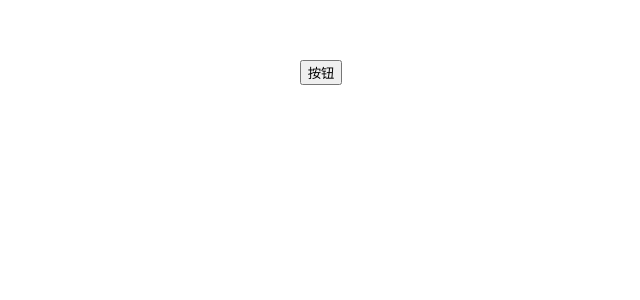
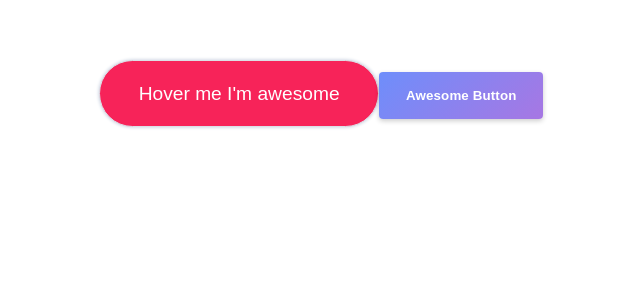
Before and after one commit to wei-zhe/vue-3d-button, a Vue app: page / in a window 1280 px wide. Shown: the top 300 px of the page, without its empty margins (319-959 px from the left). Built offline with nearby package versions, Linux system fonts and the light colour scheme.

Commit message:
mo-message

```diff
--- a/examples/App.vue
+++ b/examples/App.vue
@@ -1,6 +1,9 @@
 <template>
   <div id="app">
-    <ButtonThree>按钮</ButtonThree>
+    <ButtonThree>Hover me I'm awesome</ButtonThree>
+    <ButtonThree
+      type="threeBtn"
+    >Hover me I'm awesome</ButtonThree>
   </div>
 </template>
 
--- a/packages/buttonThree/main.vue
+++ b/packages/buttonThree/main.vue
@@ -1,43 +1,254 @@
 <template>
+  <div style="display: inline-block;">
+
     <button
-    class="el-button"
-    @click="handleClick"
-    :autofocus="autofocus"
-    :type="nativeType"
-    :class="[
-      type ? 'el-button--' + type : '',
+      @click      = "handleClick"
+      @mousemove  = 'handMousemove($event)'
+      @mouseout   = 'handMouseout($event)'
+      @mouseleave = 'handMouseleave($event)'
+      @mousedown  = 'handMousedown($event)'
+      :autofocus  = "autofocus"
+      :type       = "nativeType"
+      :style      = "{
+        'border-radius' : round,
+      }"
+      :class      = "[
+        type,
         {
-        'is-disabled': disabled,
           'is-plain': plain,
           'is-round': round,
         }
       ]"
+      data-title  = "Awesome Button"
     >
-    <span v-if="$slots.default"><slot></slot></span>
+      <span v-if="type !== 'threeBtn'"><slot></slot></span>
     </button>
+  </div>
 </template>
 <script>
   export default {
     name: 'ButtonThree',
+    data() {
+      return {
+        docStyle : '',
+      }
+    },
     props: {
       type: {             // type 类型    primary / success / warning / danger / info / text
         type: String,
-        default: 'default'
+        default: 'colorful'
       },
-      size: String,       // size 尺寸    string	medium / small / mini
+      round: {            // round	是否圆角按钮
+        type: String,
+        default: '2em',
+      },
       nativeType: {       // 原生type属性  button / submit / reset
         type: String,
         default: 'button'
       },
+      size: String,       // size 尺寸    string	medium / small / mini
       disabled: Boolean,  // disabled	是否禁用状态	boolean
       plain: Boolean,
       autofocus: Boolean, // autofocus	是否默认聚焦
-      round: Boolean,     // round	是否圆角按钮
+    },
+    mounted () {
+      document.body.onmouseup = (e) => {
+        this.documentMouseup(e);
+      }
     },
     methods: {
       handleClick(evt) {
         this.$emit('click', evt);
+      },
+      handMousemove(e){
+        switch(this.type){
+          case 'colorful':
+            this.colorfulMove(e);
+            break;
+          case 'threeBtn':
+            this.threeBtnMove(e);
+            break;
         }
+      },
+      handMouseout(e){
+        switch(this.type){
+          case 'colorful':
+            this.colorfulOut(e);
+            break;
+          case 'threeBtn':
+            break;
+        }
+      },
+      handMouseleave(e){
+        switch(this.type){
+          case 'colorful':
+            break;
+          case 'threeBtn':
+            this.threeBtnLeave(e);
+            break;
+        }
+      },
+      documentMouseup(e){
+        switch(this.type){
+          case 'colorful':
+            break;
+          case 'threeBtn':
+            this.docStyle.setProperty('--tz', '-12px')
+            break;
+        }
+      },
+      handMousedown(e){
+        switch(this.type){
+          case 'colorful':
+            break;
+          case 'threeBtn':
+            this.threeBtnDown(e);
+            break;
+        }
+      },
+      colorfulMove(e){
+        let x  = e.pageX - e.target.offsetLeft;
+        let y  = e.pageY - e.target.offsetTop;
+        let w = e.target.clientWidth  * 3;
+        let h = e.target.clientHeight * 7;
+
+        e.target.style.setProperty('--w', `${ w }px`)
+        e.target.style.setProperty('--h', `${ h }px`)
+        e.target.style.setProperty('--x', `${ x }px`)
+        e.target.style.setProperty('--y', `${ y }px`)
+
+      },
+      colorfulOut(e){
+        e.target.style.setProperty('--h', `${ 0 }px`)
+        e.target.style.setProperty('--w', `${ 0 }px`)
+      },
+      threeBtnMove(e){
+        let aElem    = e.target;
+        this.docStyle = e.target.parentNode.style;
+        let boundingClientRect = aElem.getBoundingClientRect()
+
+
+        let x = e.clientX - boundingClientRect.left
+        let y = e.clientY - boundingClientRect.top
+
+        let xc = boundingClientRect.width/2
+        let yc = boundingClientRect.height/2
+
+        let dx = x - xc
+        let dy = y - yc
+
+        this.docStyle.setProperty('--rx', `${ dy/-1 }deg`)
+        this.docStyle.setProperty('--ry', `${ dx/10 }deg`)
+      },
+      threeBtnLeave(e){
+        this.docStyle = e.target.parentNode.style;
+        this.docStyle.setProperty('--ty', '0')
+        this.docStyle.setProperty('--rx', '0')
+        this.docStyle.setProperty('--ry', '0')
+      },
+      threeBtnDown(e){
+        this.docStyle = e.target.parentNode.style;
+        this.docStyle.setProperty('--tz', '-25px')
+      },
     }
   };
 </script>
+
+<style  scoped lang="scss">
+.colorful,
+.threeBtn{
+	cursor: pointer;
+  position: relative;
+	display: inline-block;
+	text-decoration: none;
+	text-align: center;
+	user-select: none;
+	color: #fff;
+  outline:0;
+  -webkit-appearance:none;
+  box-sizing:border-box;
+  -webkit-box-sizing:border-box;
+  transition:.1s;
+  -webkit-transition:.1s;
+  -moz-user-select:none;
+  -webkit-user-select:none;
+  -ms-user-select:none;
+	padding: 1.2em 2em;
+
+}
+.colorful{
+  border-radius: 2em;
+  background: #f72359;
+  overflow: hidden;
+  font-size: 1.2em;
+  line-height:1;
+  margin:0;
+  white-space:nowrap;
+  font-weight:500;
+  border:1px solid #dcdfe6;
+  box-shadow: 0 0 3px 1px #d8dee9;
+
+  &:before {
+    content: '';
+    position: absolute;
+    left: var(--x);
+    top: var(--y);
+    width: var(--w);
+    height: var(--h);
+    background: radial-gradient(circle closest-side, #4405f7, transparent);
+    transform: translate(-50%, -50%);
+    transition: width .2s ease, height .2s ease;
+  }
+
+  >span {
+    position: relative;
+    pointer-events: none;
+  }
+
+}
+.colorful:focus,
+.colorful:hover {
+  color:#fff;
+}
+
+.threeBtn{
+  border: none;
+
+  &::before {
+		content: '';
+		position: absolute;
+		top: 0;
+		left: 0;
+		bottom: 0;
+		right: 0;
+		background: linear-gradient(135deg, #6e8efb, #a777e3);
+		border-radius: 4px;
+		transition: box-shadow .5s ease, transform .2s ease;
+		will-change: transform;
+		box-shadow: 0 2px 5px rgba(0, 0, 0, .2);
+		transform:
+			translateY(var(--ty, 0))
+			rotateX(var(--rx, 0))
+			rotateY(var(--ry, 0))
+			translateZ(var(--tz, -12px));
+	}
+
+	&:hover::before {
+		box-shadow: 0 5px 15px rgba(0, 0, 0, .3);
+	}
+
+	&::after {
+		position: relative;
+		display: inline-block;
+		content: attr(data-title);
+		transition: transform .2s ease;
+		font-weight: bold;
+		letter-spacing: .01em;
+		will-change: transform;
+		transform:
+			translateY( var(--ty, 0))
+			rotateX(    var(--rx, 0))
+			rotateY(    var(--ry, 0));
+	}
+}
+</style>
```
Lines whose indentation alone changed are shown as unchanged.
